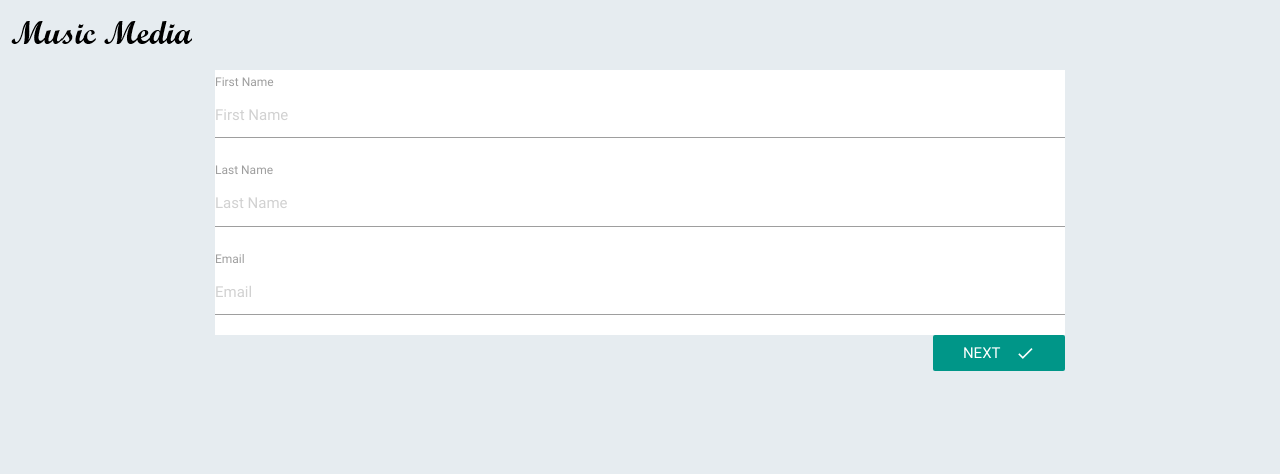
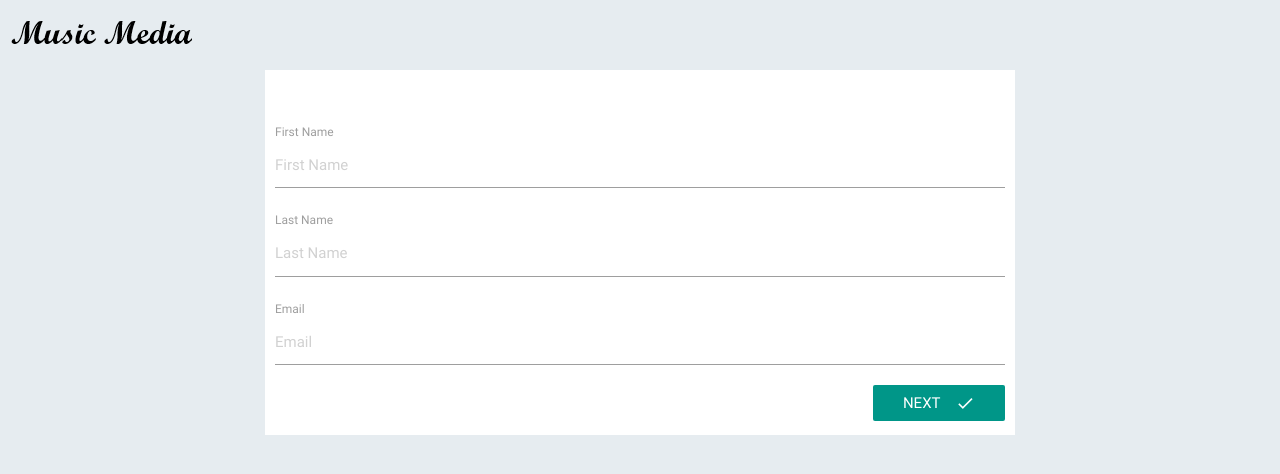
Before and after one commit to musicmediawebapp/MusicMediaWebApp, a React (Create React App) app in the folder client/: page /workflow in a window 1280 px wide. Shown: the top 474 px of the page. Built offline with nearby package versions, Linux system fonts and the light colour scheme; no server answers.

Commit message:
Added a bit more styling to the form, still a way's to go

```diff
--- a/client/src/components/setup/Workflow/Workflow.css
+++ b/client/src/components/setup/Workflow/Workflow.css
@@ -1,5 +1,7 @@
+/* This is a container for our form */
 .form {
-    max-width: 850px;
+    max-width: 750px;
     margin: 0 auto;
     background-color: white;
+    padding: 50px 10px;
 }
```
